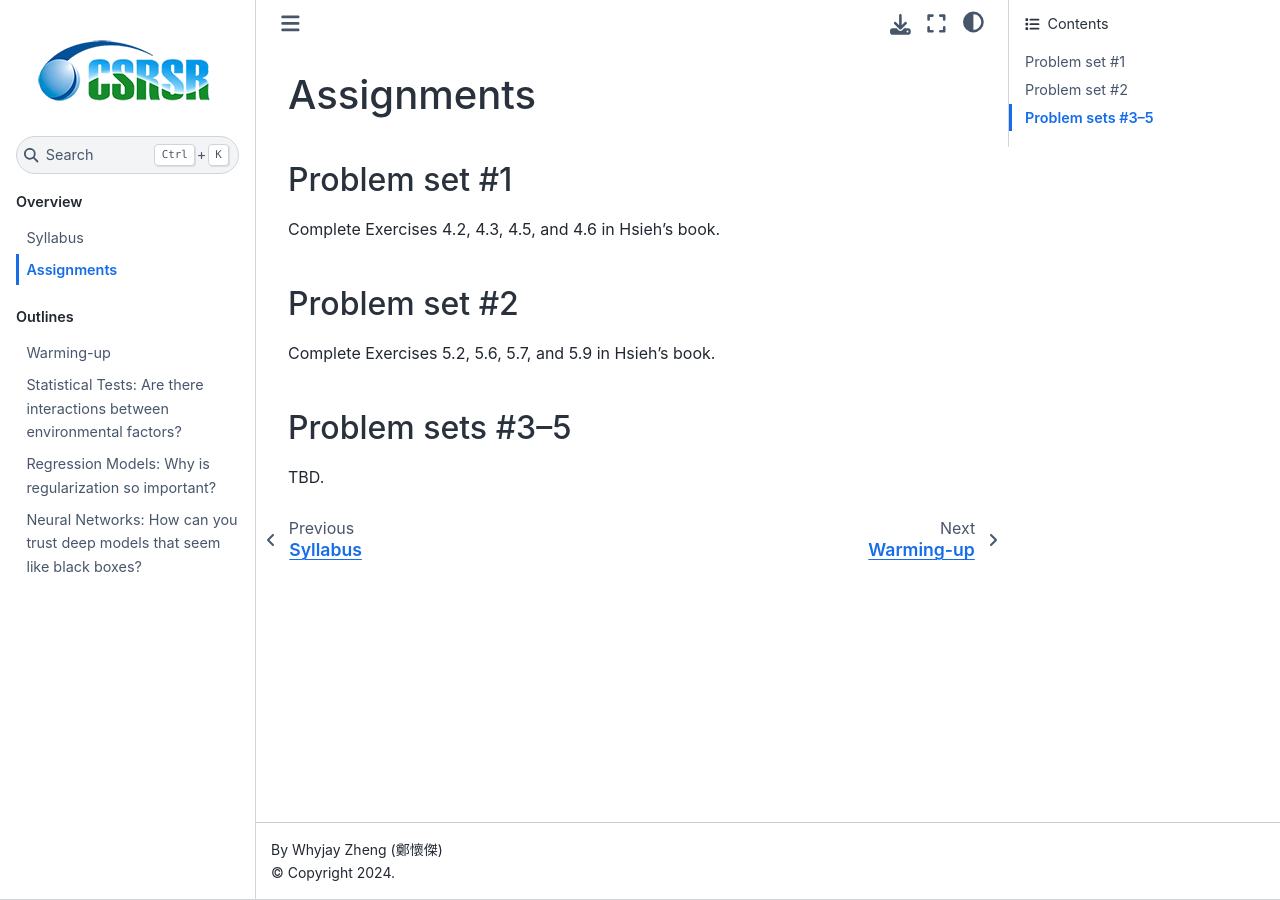
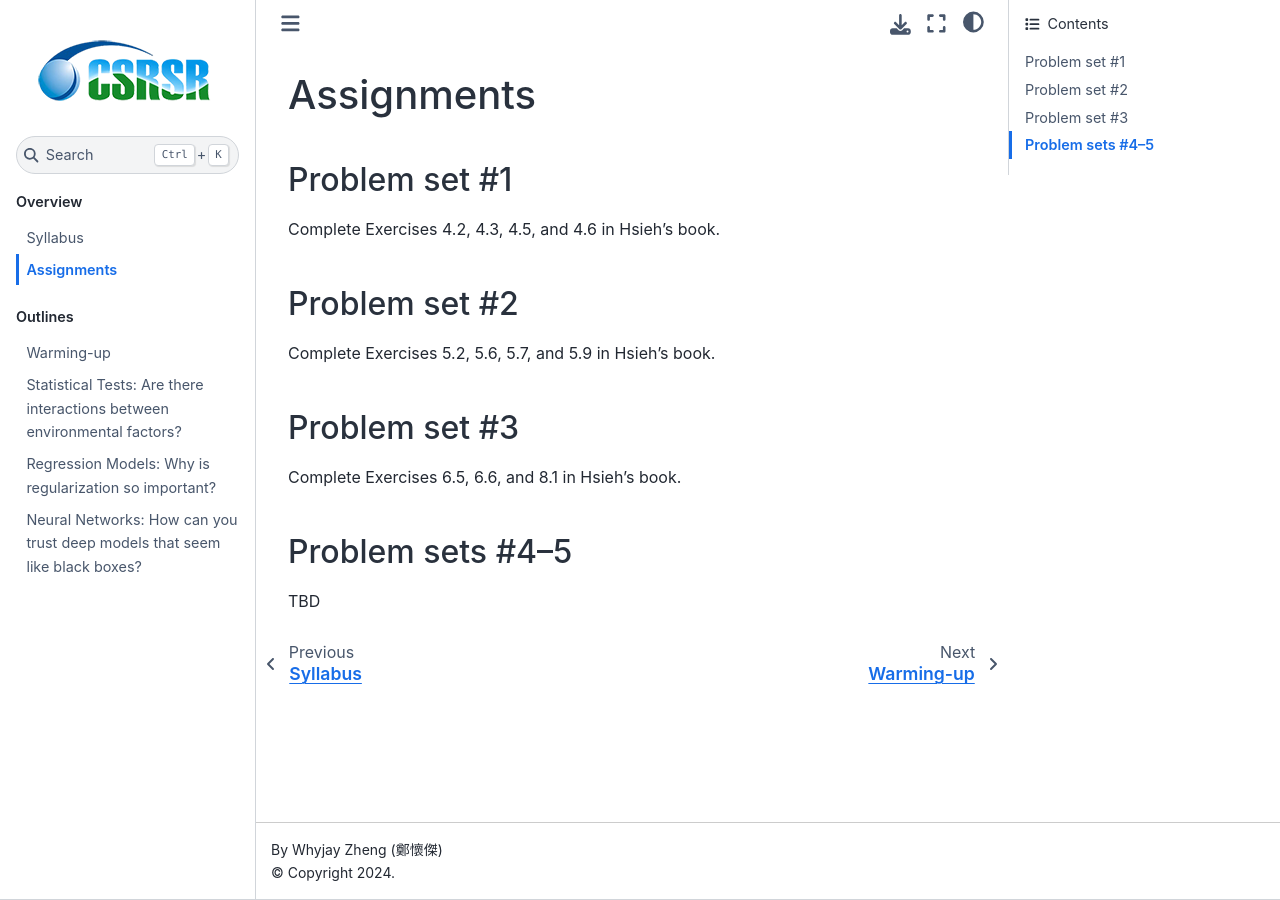
Before and after one commit to whyjz/ncu-env-data-science-zhtw, a Jupyter Book: the page built from docs/assignments.md, in a window 1280 px wide. Built offline with Jupyter Book 1.0.4 settings and Sphinx 7.4.7 and the Sphinx Book theme 1.1.4, drawn with Linux system fonts in a browser that asks for light colours.

Commit message:
Update assignment 3

```diff
--- a/docs/assignments.md
+++ b/docs/assignments.md
@@ -8,6 +8,10 @@ Complete Exercises 4.2, 4.3, 4.5, and 4.6 in Hsieh's book.
 
 Complete Exercises 5.2, 5.6, 5.7, and 5.9 in Hsieh's book.
 
-## Problem sets #3--5
+## Problem set #3
 
-TBD.
+Complete Exercises 6.5, 6.6, and 8.1 in Hsieh's book.
+
+## Problem sets #4--5
+
+TBD
```
Also changed, not shown: docs/syllabus.md (+1 -1 lines).
